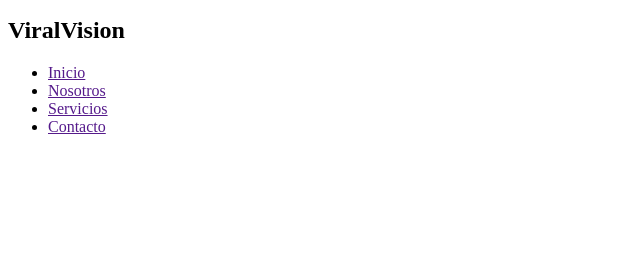
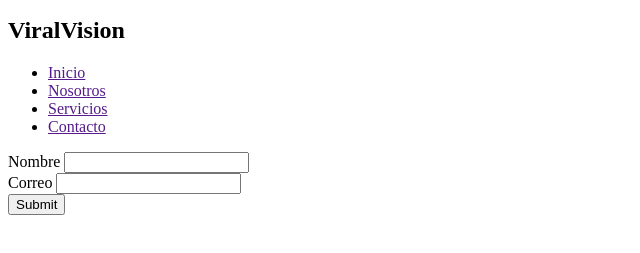
Before and after one commit to de18907/Actividad-2.2-Unidad-2, a plain HTML site: page index.html in a window 1280 px wide. Shown: the part 29-282 px from the top of the page, without its empty margins (0-640 px from the left). Drawn offline with Linux system fonts and the light colour scheme.

Commit message:
primeros pasos en la creacion del formulaio

```diff
--- a/index.html
+++ b/index.html
@@ -47,7 +47,13 @@
     <footer>
     <section>
         <article>
-
+            <form action="">
+                <label for="nombre">Nombre</label>
+                <input type="text" id="nombre"><br>
+                <label for="correo">Correo</label>
+                <input type="eamail" id="correo"><br>
+                <input type="submit">
+            </form>
         </article>
     </section>
     </footer>
```
